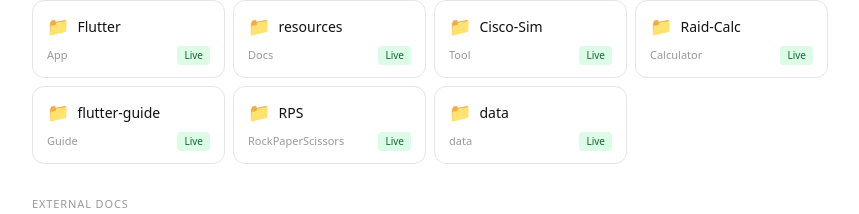
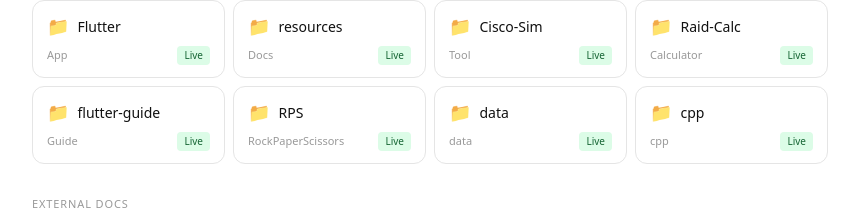
Before and after one commit to jwalkerbandfc/daci-learn, a Next.js app: page / in a window 1280 px wide. Shown: the part 156-370 px from the top of the page, without its empty margins (210-1069 px from the left). Built offline with nearby package versions, Linux system fonts and the light colour scheme.

Commit message:
Add 'cpp' resource to the page

```diff
--- a/src/app/page.tsx
+++ b/src/app/page.tsx
@@ -29,6 +29,7 @@
   { slug: 'flutter-guide', meta: 'Guide' },
   { slug: 'RPS', meta: 'RockPaperScissors' },
   { slug: 'data', meta: 'data' },
+  { slug: 'cpp', meta: 'cpp' },
 ];
 
 const PUBLIC_FILE_RESOURCES = [
```
